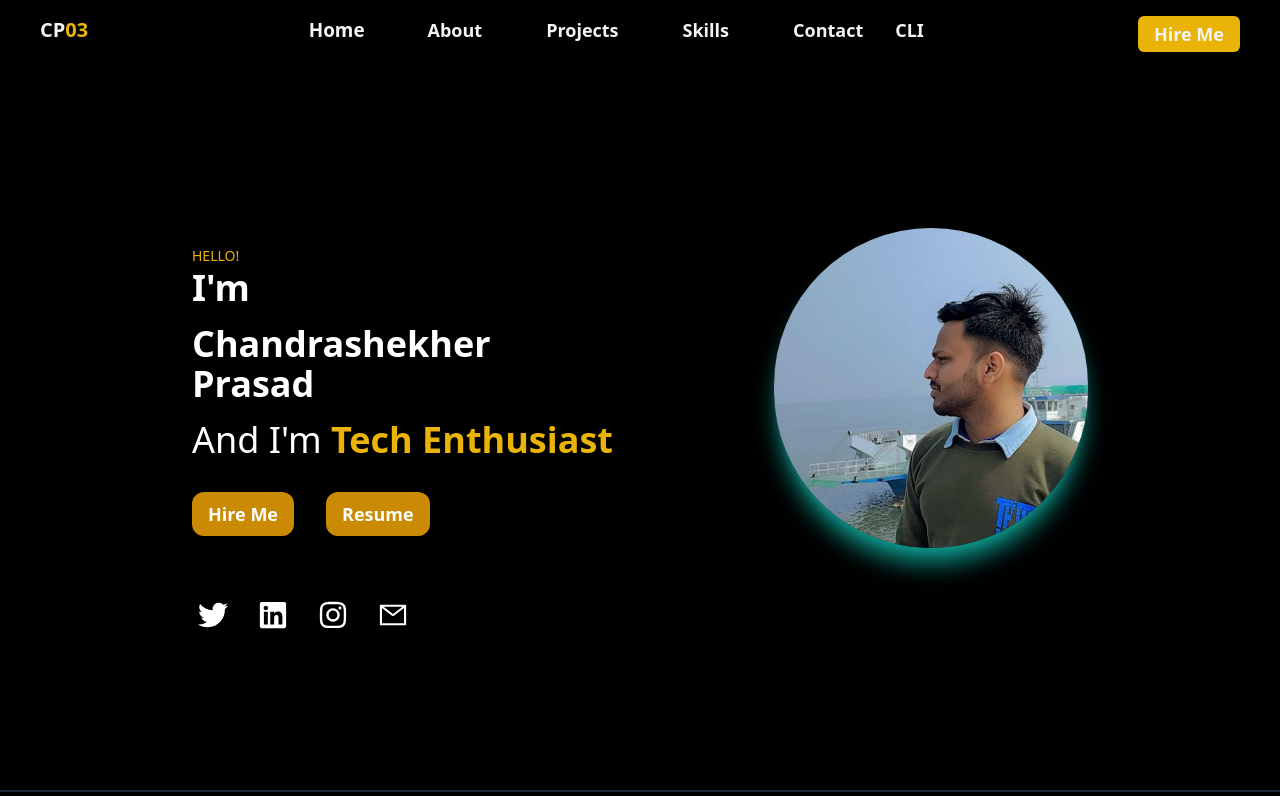
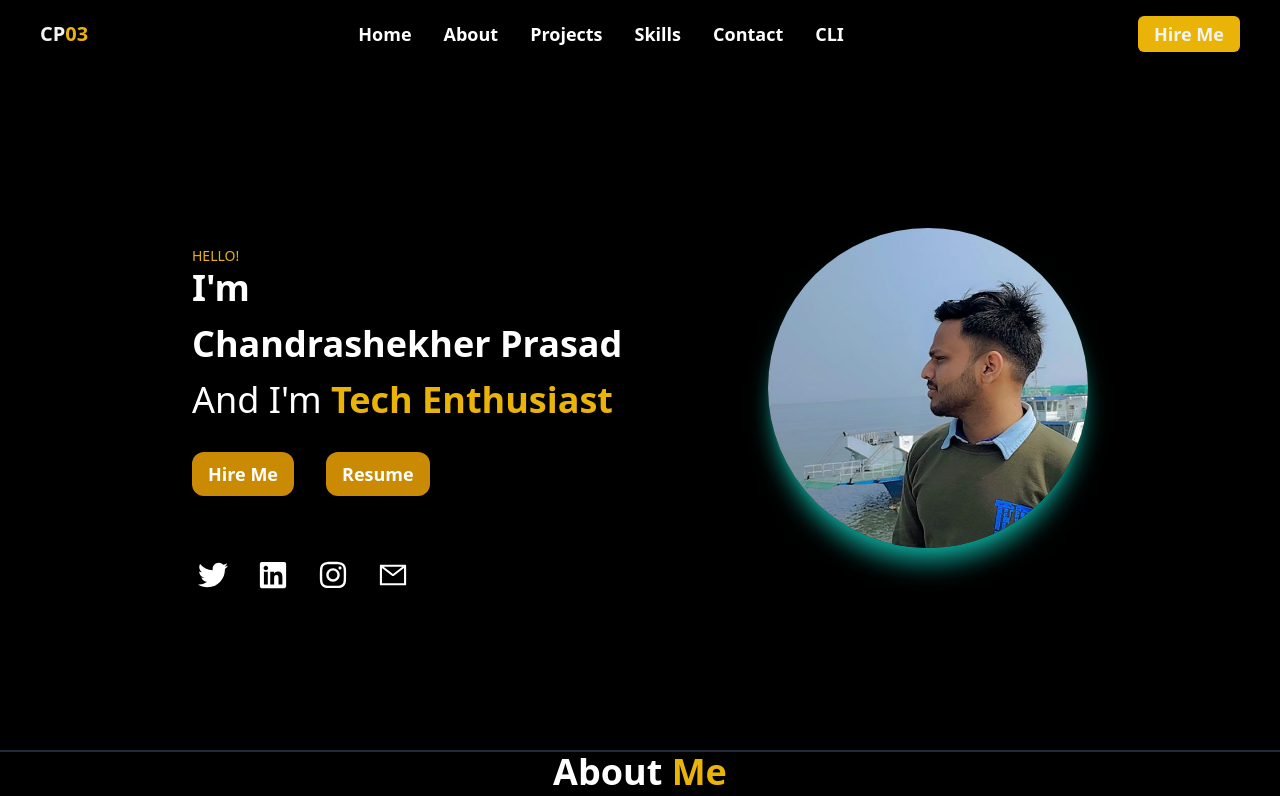
Before and after one commit to Chandrashekher1/thechandrashekher, a React (Create React App) app: page / in a window 1280 px wide. Shown: the top 796 px of the page. Built offline with nearby package versions, Linux system fonts and the light colour scheme.

Commit message:
responsive design

```diff
--- a/src/CLi/CLI.jsx
+++ b/src/CLi/CLI.jsx
@@ -6,9 +6,6 @@ const CLI = () => {
     const [input, setInput] = useState("");
     const dispatch = useDispatch();
     const selector = useSelector((state) => state.cli);
-
-    console.log(selector);
-
 
     const handleCommand = () => {
         if (input.trim() !== "") {
@@ -28,7 +25,7 @@ const CLI = () => {
                         {line}
                     </pre>
                 ))}
-                <div className="flex flex-col  bg-black">
+                <div className="flex flex-col bg-black">
                     <span className='flex'>$ <p className="text-green-700"> {selector.currentDir} / </p> </span>
                     <textarea
                         type="text"
--- a/src/components/About.jsx
+++ b/src/components/About.jsx
@@ -10,17 +10,15 @@ const About = () => {
           About<span className="text-yellow-500"> Me</span>
         </h1>
 
-        <div className="flex flex-col-reverse md:flex-row items-center justify-between md:gap-12 lg:gap-24 my-16">
-          {/* Image */}
+        <div className="flex flex-col md:flex-row items-center justify-between md:gap-12 lg:gap-24 my-16">
           <div className="flex-shrink-0 mb-8 md:mb-0">
             <img
               src="assets/profile.jpg"
               alt="Profile"
-              className="rounded-full shadow-xl shadow-teal-600 object-cover w-40 h-40 md:w-48 md:h-48 lg:w-56 lg:h-56"
+              className="rounded-full shadow-xl shadow-teal-600 object-cover w-40 h-40 mb-16 md:w-48 md:h-48 lg:w-56 lg:h-56"
             />
           </div>
 
-          {/* Text */}
           <div className="text-xl border border-blue-400 rounded-xl p-6 lg:p-8 w-full md:w-2/3">
             <p className="leading-relaxed">{portfolio.summary}</p>
           </div>
--- a/src/components/Footer.jsx
+++ b/src/components/Footer.jsx
@@ -1,18 +1,12 @@
 import React from 'react'
 import SocialIcons from './SocilIcons'
-import { useDispatch } from 'react-redux'
-import { toggleActive } from '../store/toggleSlice'
 
 const Footer = () => {
-  const dispatch = useDispatch()
 
-  const handleCli = () => {
-      dispatch(toggleActive())
-  }
   return (
     <div className='text-white bg-gray-950 p-8'>
       <h2 className='text-center font-bold text-xl'>@Chandrashekher Prasad</h2>
-      <nav className=' mt-8 mx-[38%]'>
+      <nav className=' mt-8 md:mx-[38%]'>
         <ul className=''>
           <SocialIcons/>
         </ul>
--- a/src/components/Header.jsx
+++ b/src/components/Header.jsx
@@ -1,52 +1,110 @@
-import React from 'react'
-import { useDispatch } from 'react-redux'
-import { useNavigate } from 'react-router-dom'
-import { toggleActive } from '../store/toggleSlice'
+import React, { useState } from "react";
+import { useDispatch } from "react-redux";
+import { useNavigate } from "react-router-dom";
+import { toggleActive } from "../store/toggleSlice";
 
 const Header = () => {
-    const navigate = useNavigate()
-    const dispatch = useDispatch()
+  const navigate = useNavigate();
+  const dispatch = useDispatch();
+  const [isHamburger, setIsHamburger] = useState(false)
 
   const handleLogo = () => {
-        navigate("/")
+    navigate("/");
     window.location.reload();
-    }
-
-    const handleCli = () => {
-        dispatch(toggleActive())
-    }
+  };
 
   const handleScroll = (sectionId) => {
     const section = document.getElementById(sectionId);
     if (section) {
-            section.scrollIntoView({ behavior: 'smooth' });
+      section.scrollIntoView({ behavior: "smooth" });
     }
-    }
+  };
+
+  const toggleHamburger = () => {
+    setIsHamburger(!isHamburger)
+  };
 
   return (
     <>
-            <div className='flex justify-between text-gray-100 p-4 text-lg font-semibold sticky top-0 bg-black'>
-                <div className='ml-6'>
-                    <p className='font-bold text-xl cursor-pointer' onClick={handleLogo}>CP<span className='text-yellow-500'>03</span></p>
+      <div className="flex justify-between items-center text-gray-100 p-4 text-lg font-semibold sticky top-0 bg-black">
+        <div className="ml-6">
+          <p
+            className="font-bold text-xl cursor-pointer"
+            onClick={handleLogo}
+          >
+            CP<span className="text-yellow-500">03</span>
+          </p>
         </div>
-                <div>
-                    <nav>
-                        <ul className='flex'>
-                            <li className='mx-8 cursor-pointer hover:text-yellow-500 scale-105' onClick={() => handleScroll('home')}>Home</li>
-                            <li className='mx-8 cursor-pointer hover:text-yellow-500' onClick={() => handleScroll('about')}>About</li>
-                            <li className='mx-8 cursor-pointer hover:text-yellow-500' onClick={() => handleScroll('projects')}>Projects</li>
-                            <li className='mx-8 cursor-pointer hover:text-yellow-500' onClick={() => handleScroll('skills')}>Skills</li>
-                            <li className='mx-8 cursor-pointer hover:text-yellow-500' onClick={() => handleScroll('contact')}>Contact</li>
-                            <li className='hover:text-yellow-500 cursor-pointer' onClick={handleCli}>CLI</li>
+        <div className="relative">
+
+          <div
+            className="cursor-pointer flex flex-col gap-1 md:hidden"
+            onClick={toggleHamburger}
+          >
+            {!isHamburger ? (
+              <>
+                <div className="bg-white w-10 h-1 rounded-lg"></div>
+                <div className="bg-white w-10 h-1 rounded-lg"></div>
+                <div className="bg-white w-10 h-1 rounded-lg"></div>
+              </>
+            ) : (
+              <div className="text-yellow-500 text-xl font-bold">✕</div>
+            )}
+          </div>
+          <nav
+            className={`absolute top-12 right-0  bg-slate-950  text-white md:static md:flex md:w-auto md:bg-transparent ${
+              isHamburger ? "block" : "hidden"
+            }`}
+          >
+            <ul className="flex flex-col items-center md:flex-row">
+              <li
+                className="mx-4 my-2 md:my-0 cursor-pointer hover:text-yellow-500"
+                onClick={() => handleScroll("home")}
+              >
+                Home
+              </li>
+              <li
+                className="mx-4 my-2 md:my-0 cursor-pointer hover:text-yellow-500"
+                onClick={() => handleScroll("about")}
+              >
+                About
+              </li>
+              <li
+                className="mx-4 my-2 md:my-0 cursor-pointer hover:text-yellow-500"
+                onClick={() => handleScroll("projects")}
+              >
+                Projects
+              </li>
+              <li
+                className="mx-4 my-2 md:my-0 cursor-pointer hover:text-yellow-500"
+                onClick={() => handleScroll("skills")}
+              >
+                Skills
+              </li>
+              <li
+                className="mx-4 my-2 md:my-0 cursor-pointer hover:text-yellow-500"
+                onClick={() => handleScroll("contact")}
+              >
+                Contact
+              </li>
+              <li
+                className="mx-4 my-2 md:my-0 cursor-pointer hover:text-yellow-500"
+                onClick={() => dispatch(toggleActive())}
+              >
+                CLI
+              </li>
             </ul>
           </nav>
         </div>
-                <div className=''>
-                    <button className='p-1 mx-6 rounded-md px-4 cursor-pointer bg-yellow-500 hover:scale-110'><a href="mailto:cpsaw999041@gmail.com" >Hire Me</a></button>
+
+        <div className="hidden md:block">
+          <button className="p-1 mx-6 rounded-md px-4 cursor-pointer bg-yellow-500 hover:scale-110 " >
+            <a href="mailto:cpsaw999041@gmail.com">Hire Me</a>
+          </button>
         </div>
       </div>
     </>
-    )
-}
+  );
+};
 
-export default Header
+export default Header;
--- a/src/components/Home.jsx
+++ b/src/components/Home.jsx
@@ -19,7 +19,7 @@ const Home = () => {
 
   return (
     <>
-      <div id="home" className="h-full flex justify-between mx-[15%] my-40">
+      <div id="home" className="h-full flex flex-col-reverse justify-between mx-[15%] my-40 md:flex-row">
         <div className="text-white text-4xl">
           <span className="text-yellow-500 text-sm my-4 gap-4">HELLO!</span>
           <h2 className="font-semibold"> I'm</h2>
@@ -37,11 +37,11 @@ const Home = () => {
             <SocialIcons/>
           </div>
         </div>
-        <div className="ml-40">
+        <div className="mb-10 lg:mb-0">
           <img
             src="assets/profile.jpg"
             alt="Profile"
-            className="rounded-full shadow-xl shadow-teal-600 object-cover h-80 w-80"
+            className="rounded-full shadow-xl shadow-teal-600 object-cover h-60 w-60 sm:h-80 sm:w-80 mx-auto lg:mx-0"
           />
         </div>
       </div>
--- a/src/components/Projects.jsx
+++ b/src/components/Projects.jsx
@@ -5,14 +5,14 @@ const Projects = () => {
   return (
     <>
       <div id='projects' className='h-full text-white border-t-2 border-t-gray-900'>
-        <h1 className='font-bold text-4xl ml-[45%] text-yellow-500'>
+        <h1 className='font-bold text-4xl text-center  text-yellow-500'>
           PROJECTS
         </h1>
 
-        <div className='flex flex-wrap ml-[25%]'>
+        <div className='flex flex-wrap md:ml-[25%]'>
 
           {portfolio.projects.map((project) => (
-            <div className='ml-2 my-16 border border-gray-700 rounded-3xl shadow-2xl w-[70%]'>
+            <div className=' my-16 border mx-4 border-gray-700 rounded-3xl shadow-2xl md:w-[70%] md:ml-2'>
               <img src={project.img}
                 className=' w-full rounded-lg h-68'
                 alt="project"/>
```
Also changed, not shown: src/components/Skills.jsx (+9 -9 lines), public/assets/hamburger.png (added). Lines whose indentation alone changed are shown as unchanged.
